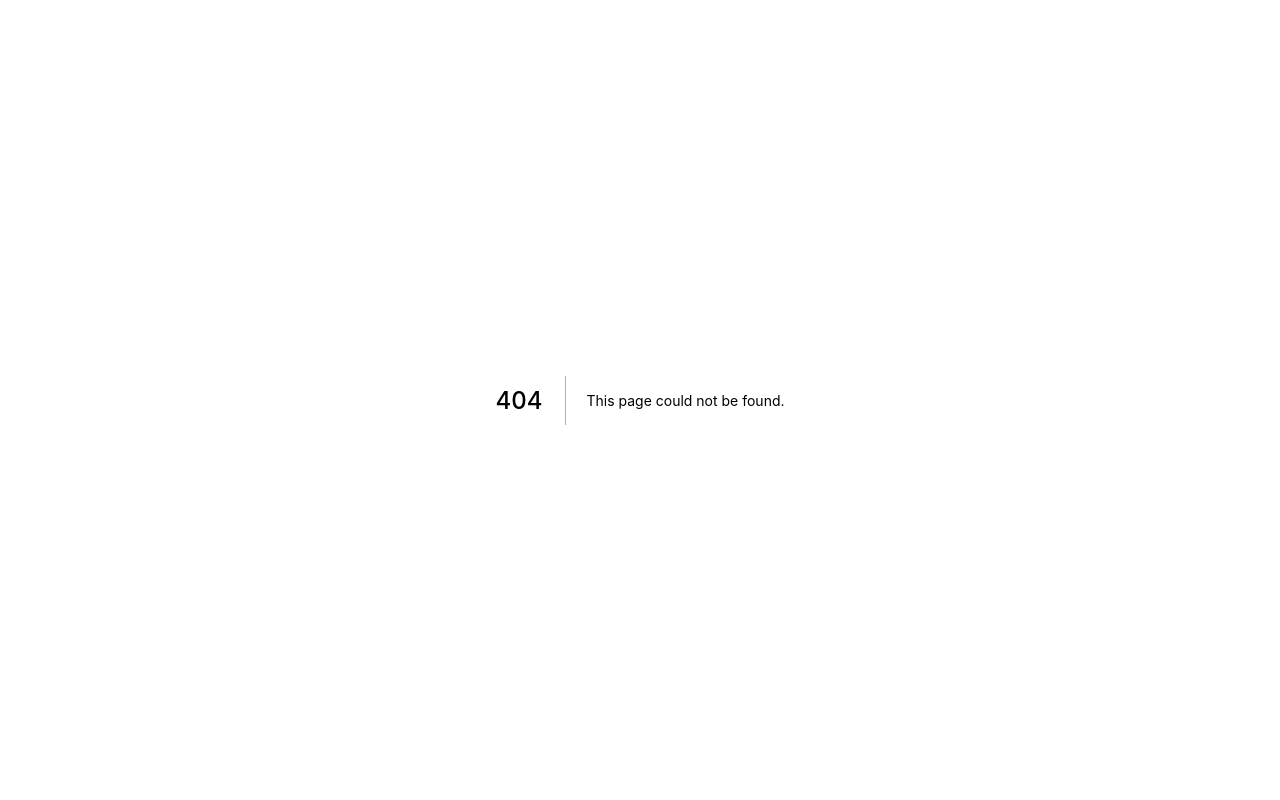
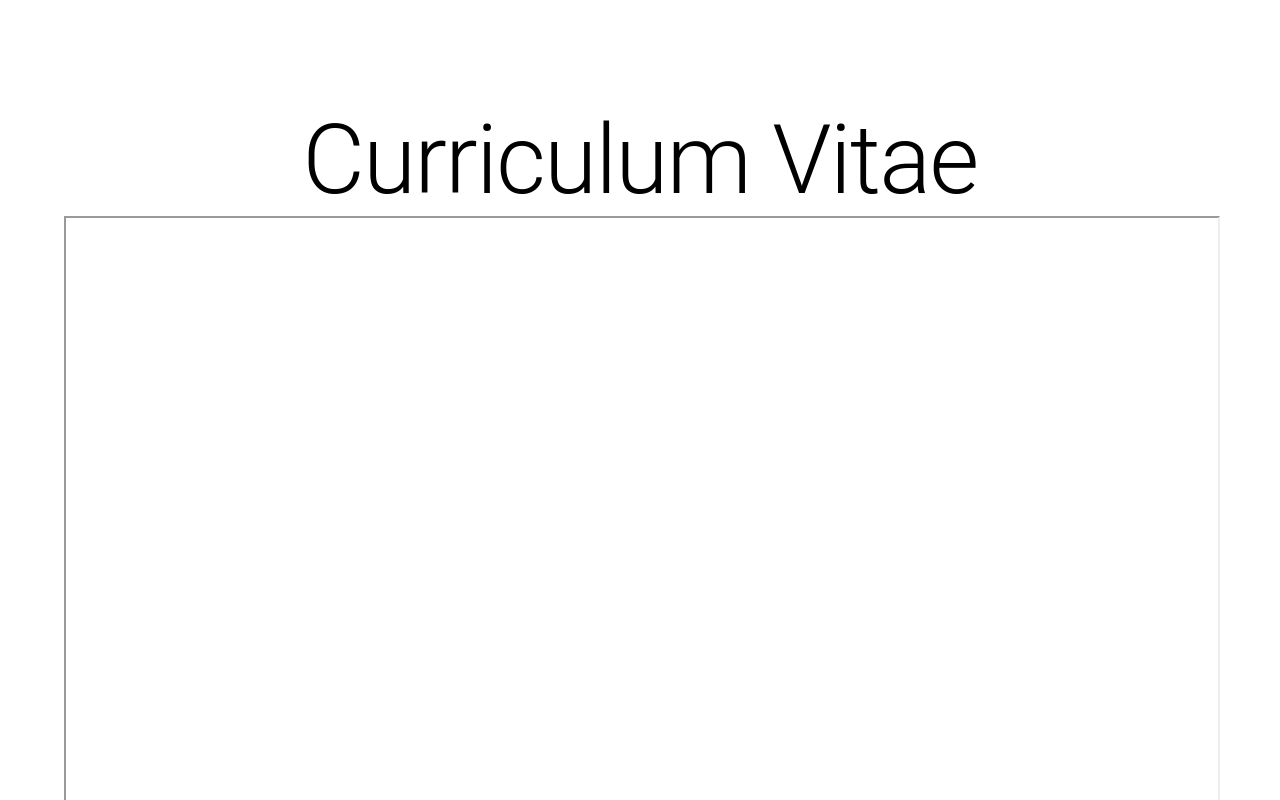
Before and after one commit to DaedalusFiction/academic-template, a Next.js app: page /curriculumvitae in a window 1280 px wide. Before the commit this address had no page. Shown: the top 800 px of the page. Built offline with nearby package versions, Linux system fonts and the light colour scheme.

Commit message:
added curriculum vitae

```diff
--- /dev/null
+++ b/pages/curriculumvitae/index.js
@@ -0,0 +1,19 @@
+import { Container } from "@mui/system";
+import React from "react";
+import PageLayout from "../../components/layout/PageLayout";
+
+const index = () => {
+    return (
+        <PageLayout name="Curriculum Vitae">
+            <Container maxWidth="lg" className="section">
+                <iframe
+                    src="/images/cv.pdf"
+                    width="100%"
+                    height="1000px"
+                ></iframe>
+            </Container>
+        </PageLayout>
+    );
+};
+
+export default index;
--- a/siteInfo.js
+++ b/siteInfo.js
@@ -46,8 +46,12 @@ const heroContent = {
         "This is the fourth highlight",
     ],
     buttons: [
-        { variant: "contained", href: "/cv", text: "View cv" },
-        { variant: "contained", href: "/work", text: "View publications" },
+        { variant: "contained", href: "/curriculumvitae", text: "View cv" },
+        {
+            variant: "contained",
+            href: "/publications",
+            text: "View publications",
+        },
     ],
 };
 
```
Also changed, not shown: pages/about/index.js (+0 -19 lines), pages/curriculumvitae.js/index.js (deleted, +0 -7 lines), 1 other file (tests, documents, lock files or other folders).
